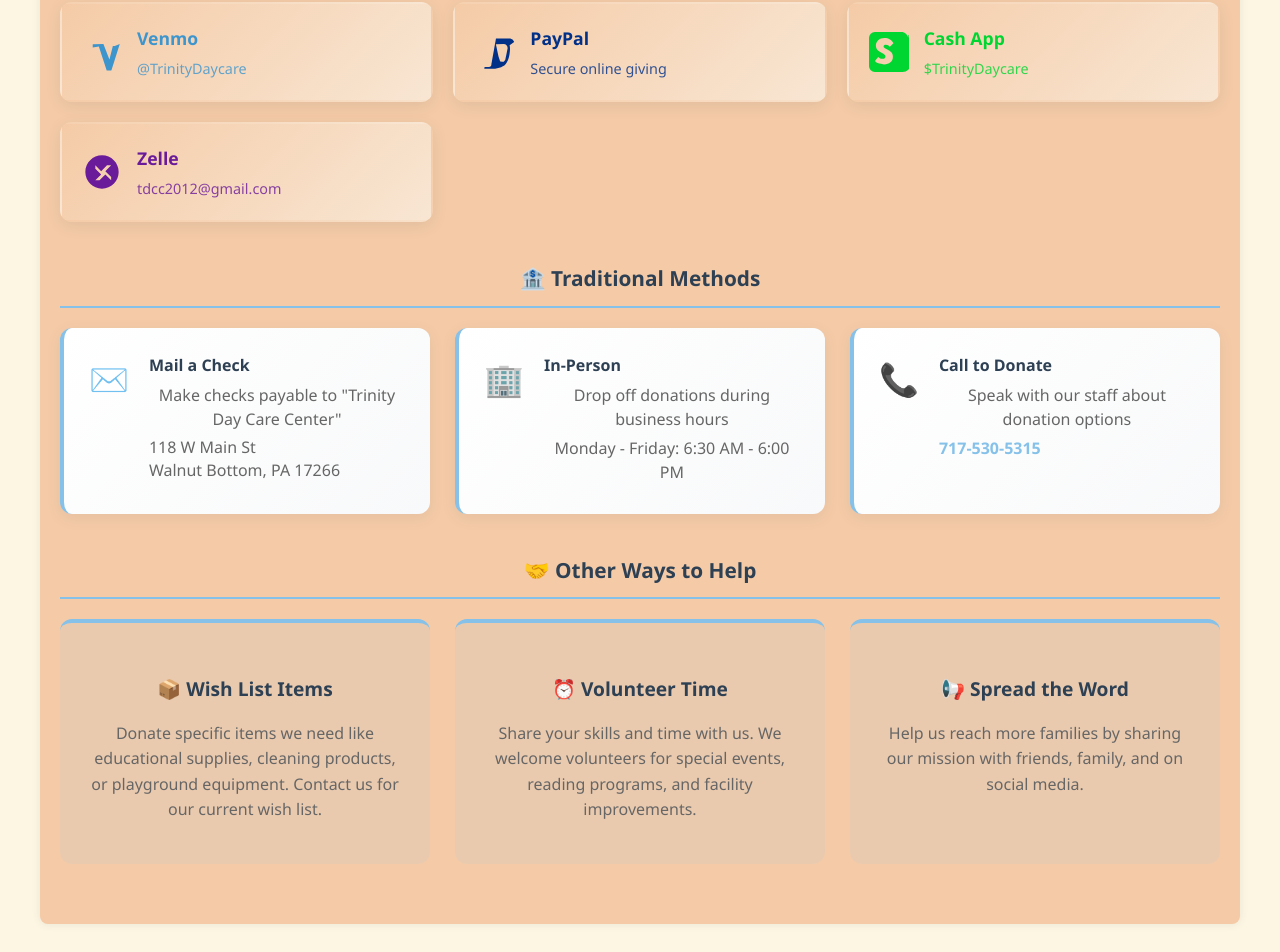
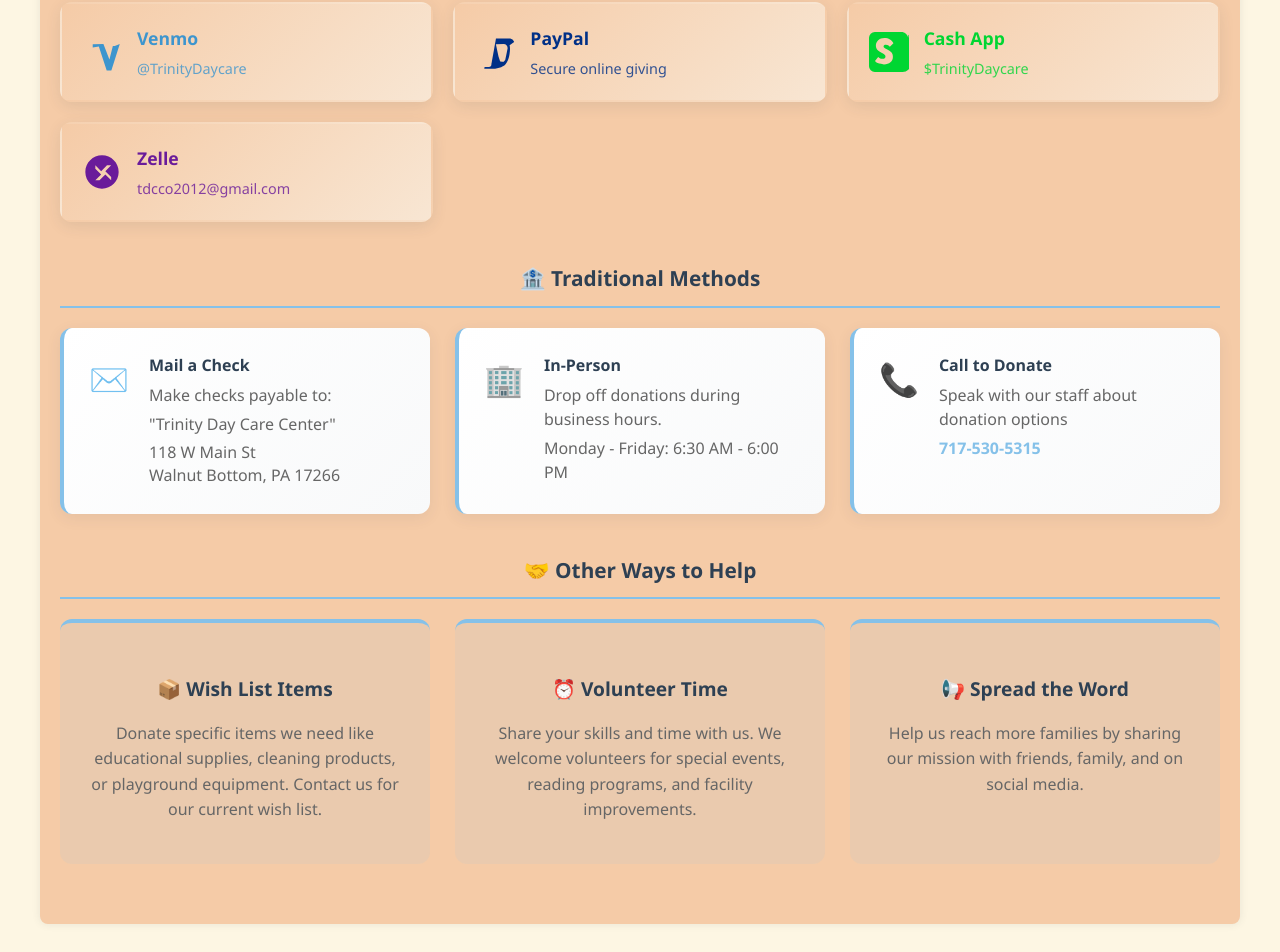
Before and after one commit to Xcel77/TDCC-site, a React (Vite) app: page /donate in a window 1280 px wide. Shown: the part 1543-2495 px from the top of the page. Built offline with nearby package versions, Linux system fonts and the light colour scheme.

Commit message:
Updates to Donation Page

```diff
--- a/src/index.css
+++ b/src/index.css
@@ -936,6 +936,7 @@
   color: #666;
   line-height: 1.5;
   margin: 5px 0;
+  text-align: left;
 }
 
 .method-details address {
--- a/src/pages/Donate.jsx
+++ b/src/pages/Donate.jsx
@@ -152,7 +152,7 @@
                 <ZelleIcon />
                 <div className="method-info">
                   <strong>Zelle</strong>
-                  <span>tdcc2012@gmail.com</span>
+                  <span>tdcco2012@gmail.com</span>
                 </div>
               </a>
             </div>
@@ -166,7 +166,8 @@
                 <div className="method-icon">✉️</div>
                 <div className="method-details">
                   <strong>Mail a Check</strong>
-                  <p>Make checks payable to "Trinity Day Care Center"</p>
+                  <p>Make checks payable to:</p>
+                  <p>"Trinity Day Care Center"</p>
                   <address>
                     118 W Main St<br/>
                     Walnut Bottom, PA 17266
@@ -178,7 +179,7 @@
                 <div className="method-icon">🏢</div>
                 <div className="method-details">
                   <strong>In-Person</strong>
-                  <p>Drop off donations during business hours</p>
+                  <p>Drop off donations during business hours.</p>
                   <p>Monday - Friday: 6:30 AM - 6:00 PM</p>
                 </div>
               </div>
```
